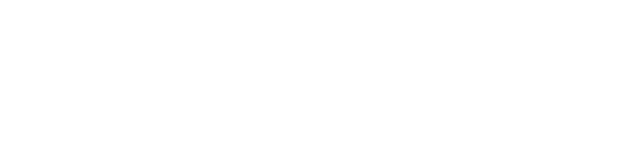
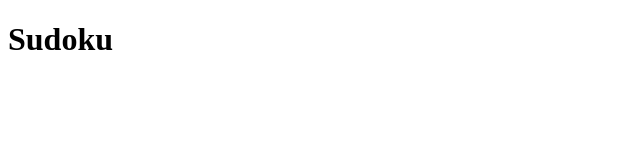
Before and after one commit to edyst/sudoku-edyst-7ARYAN7, a plain HTML site: page index.html in a window 1280 px wide. Shown: the whole page, without its empty margins (0-640 px from the left). Drawn offline with Linux system fonts and the light colour scheme.

```diff
--- a/index.html
+++ b/index.html
@@ -6,5 +6,7 @@
     <meta name="viewport" content="width=device-width, initial-scale=1.0" />
     <title>Document</title>
   </head>
-  <body></body>
+  <body>
+    <h1>Sudoku</h1>
+  </body>
 </html>
```
